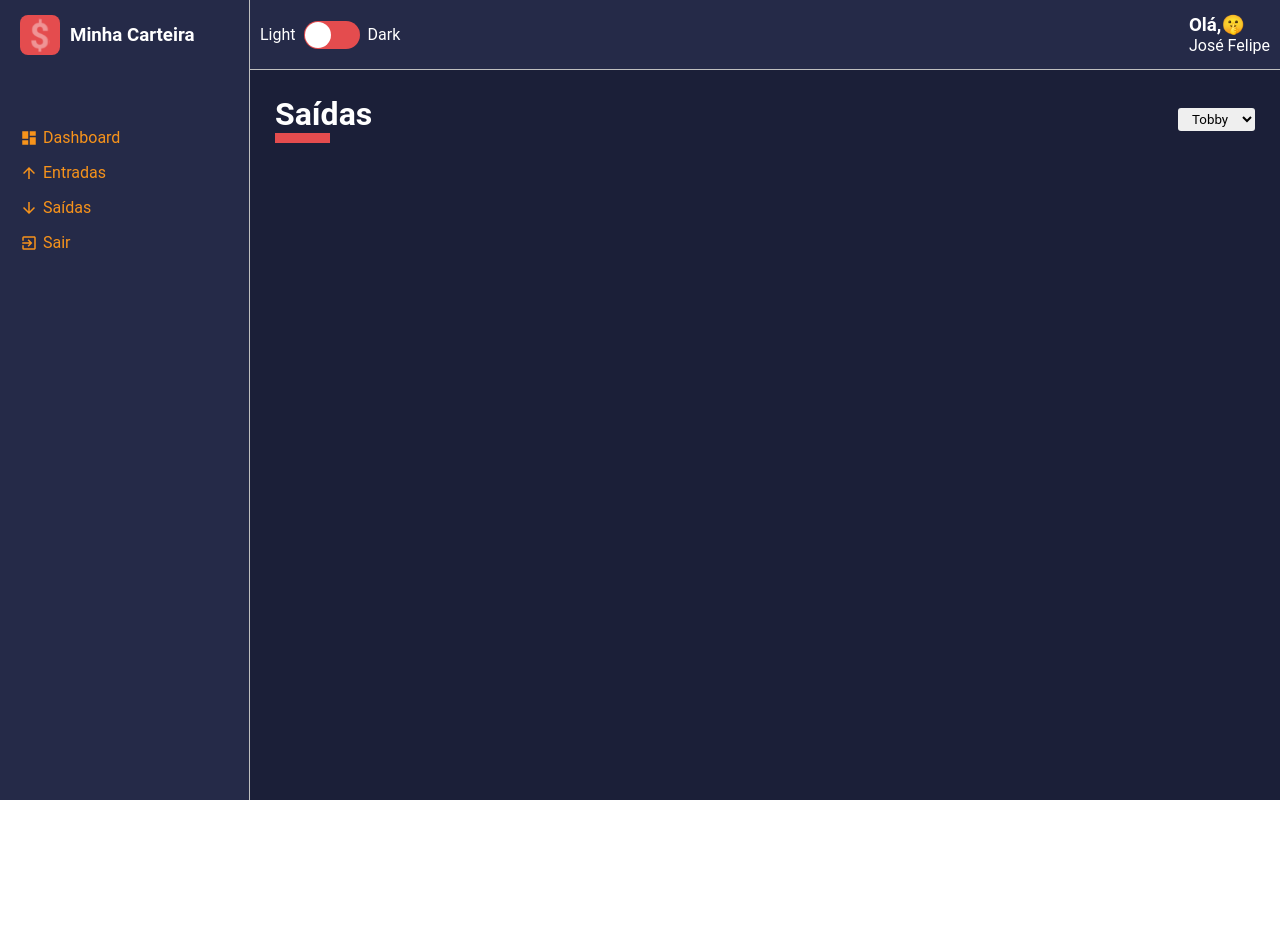
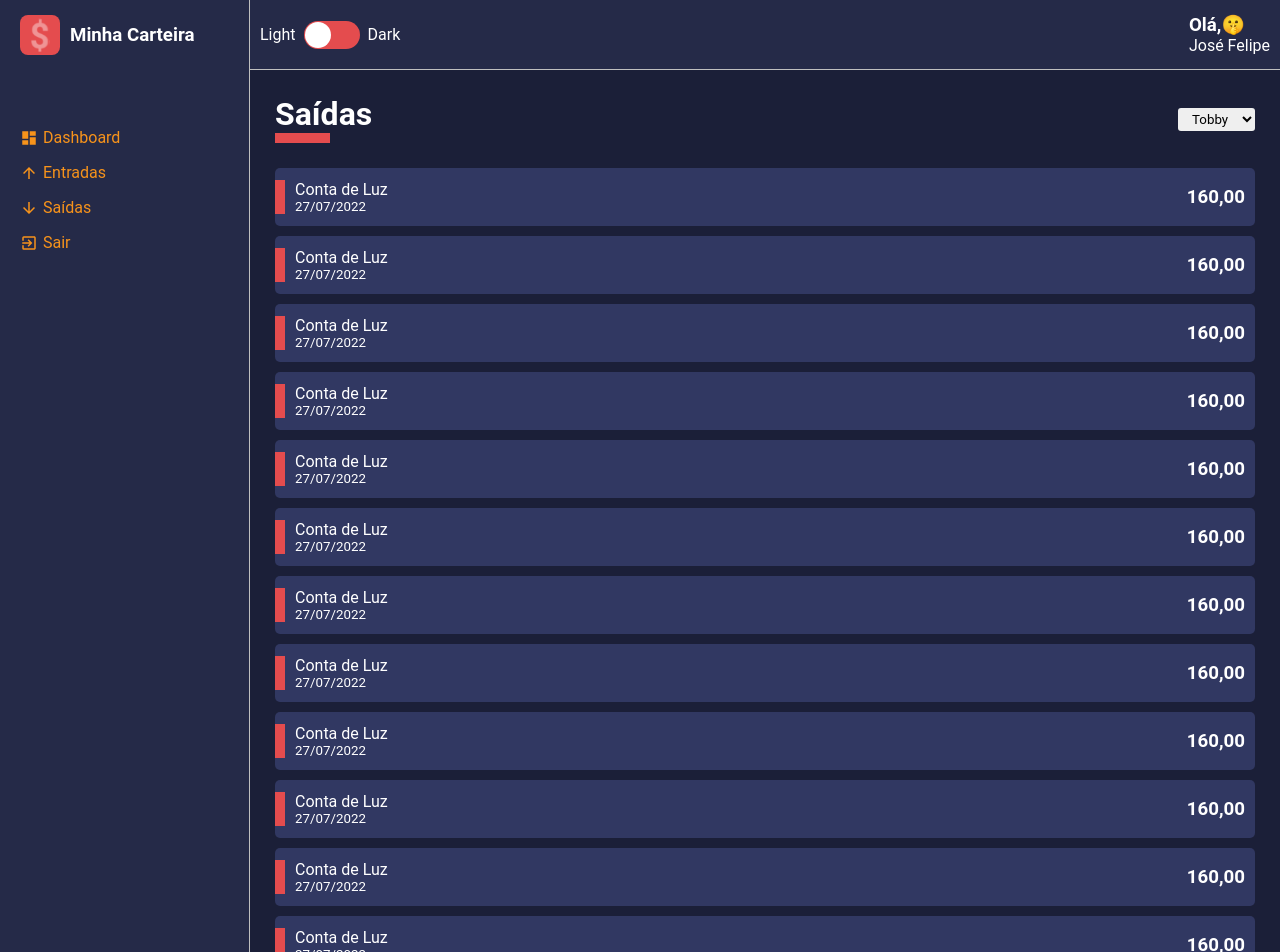
Before and after one commit to jfbarkokebas/finance-manager-dashboard, a React (Create React App) app: page /list/1 in a window 1280 px wide. Shown: the top 952 px of the page. Before the commit the page ends 800 px from the top, so only its background shows below. Built offline with nearby package versions, Linux system fonts and the light colour scheme; a web font is replaced by a local one.

Commit message:
created page List

```diff
--- /dev/null
+++ b/src/components/HistoryFinaceCard/HistoryFinanceCard.tsx
@@ -0,0 +1,32 @@
+import React from 'react'
+import { Container, Tag } from './styles'
+
+interface IHistoryFinanceCard {
+  cardColor: string
+  tagColor: string
+  title: string
+  subtitle: string
+  amount: string
+}
+
+const HistoryFinanceCard: React.FC<IHistoryFinanceCard> = ({
+  cardColor,
+  tagColor,
+  title,
+  subtitle,
+  amount,
+}) => {
+ return (
+  <Container color={cardColor}>
+    <Tag color={tagColor}/>
+    <div>
+      <span>{title}</span>
+      <small>{subtitle}</small>
+    </div>
+    <h3>{amount}</h3>
+
+  </Container>
+ )
+}
+
+export default HistoryFinanceCard
--- /dev/null
+++ b/src/components/HistoryFinaceCard/styles.ts
@@ -0,0 +1,45 @@
+import styled from 'styled-components';
+
+interface IContainerProps{
+  color:string
+}
+
+interface ITagProps{
+  color:string
+}
+
+export const Container = styled.li<IContainerProps>`
+  background-color:${props => props.color};
+  list-style: none;
+  border-radius: 5px;
+  margin: 10px 0;
+  padding: 12px 10px;
+  display: flex;
+  justify-content:space-between;
+  align-items: center;
+  cursor: pointer;
+  transition: all .3s;
+  position: relative;
+
+    &:hover{
+      opacity: .7;
+      transform: translateX(10px);
+    }
+
+    > div {
+      display: flex;
+      flex-direction: column;
+      justify-content: space-between;
+      padding-left:10px;
+    }
+
+
+`
+export const Tag = styled.span<ITagProps >`
+ width: 10px;
+ height: 60%;
+ background-color: ${props=> props.color};
+ position: absolute;
+ left: 0;
+
+`
--- a/src/pages/List/List.tsx
+++ b/src/pages/List/List.tsx
@@ -1,7 +1,8 @@
 import React from 'react'
 import ContentHeader from '../../components/ContentHeader/ContentHeader'
+import HistoryFinanceCard from '../../components/HistoryFinaceCard/HistoryFinanceCard'
 import SelectInput from '../../components/SelectInput/SelectInput'
-import { Container } from './styles'
+import { Container, Content } from './styles'
 
 const List = () => {
   const pets =[
@@ -15,6 +16,99 @@
       <ContentHeader title='Saídas' lineColor='#E44C4E'>
         <SelectInput options={pets}/>
       </ContentHeader>
+      <Content>
+        <HistoryFinanceCard
+        cardColor='#313862'
+        tagColor='#E44C4E'
+        title='Conta de Luz'
+        subtitle='27/07/2022'
+        amount='160,00'
+         />
+         <HistoryFinanceCard
+        cardColor='#313862'
+        tagColor='#E44C4E'
+        title='Conta de Luz'
+        subtitle='27/07/2022'
+        amount='160,00'
+         />
+         <HistoryFinanceCard
+        cardColor='#313862'
+        tagColor='#E44C4E'
+        title='Conta de Luz'
+        subtitle='27/07/2022'
+        amount='160,00'
+         />
+         <HistoryFinanceCard
+        cardColor='#313862'
+        tagColor='#E44C4E'
+        title='Conta de Luz'
+        subtitle='27/07/2022'
+        amount='160,00'
+         />
+         <HistoryFinanceCard
+        cardColor='#313862'
+        tagColor='#E44C4E'
+        title='Conta de Luz'
+        subtitle='27/07/2022'
+        amount='160,00'
+         />
+         <HistoryFinanceCard
+        cardColor='#313862'
+        tagColor='#E44C4E'
+        title='Conta de Luz'
+        subtitle='27/07/2022'
+        amount='160,00'
+         />
+         <HistoryFinanceCard
+        cardColor='#313862'
+        tagColor='#E44C4E'
+        title='Conta de Luz'
+        subtitle='27/07/2022'
+        amount='160,00'
+         />
+         <HistoryFinanceCard
+        cardColor='#313862'
+        tagColor='#E44C4E'
+        title='Conta de Luz'
+        subtitle='27/07/2022'
+        amount='160,00'
+         />
+         <HistoryFinanceCard
+        cardColor='#313862'
+        tagColor='#E44C4E'
+        title='Conta de Luz'
+        subtitle='27/07/2022'
+        amount='160,00'
+         />
+         <HistoryFinanceCard
+        cardColor='#313862'
+        tagColor='#E44C4E'
+        title='Conta de Luz'
+        subtitle='27/07/2022'
+        amount='160,00'
+         />
+         <HistoryFinanceCard
+        cardColor='#313862'
+        tagColor='#E44C4E'
+        title='Conta de Luz'
+        subtitle='27/07/2022'
+        amount='160,00'
+         />
+         <HistoryFinanceCard
+        cardColor='#313862'
+        tagColor='#E44C4E'
+        title='Conta de Luz'
+        subtitle='27/07/2022'
+        amount='160,00'
+         />
+         <HistoryFinanceCard
+        cardColor='#313862'
+        tagColor='#E44C4E'
+        title='Conta de Luz'
+        subtitle='27/07/2022'
+        amount='160,00'
+         />
+      </Content>
     </Container>
   )
 }
--- a/src/pages/List/styles.ts
+++ b/src/pages/List/styles.ts
@@ -3,3 +3,6 @@
 export const Container = styled.div`
 
 `
+export const Content = styled.div`
+
+`
```
